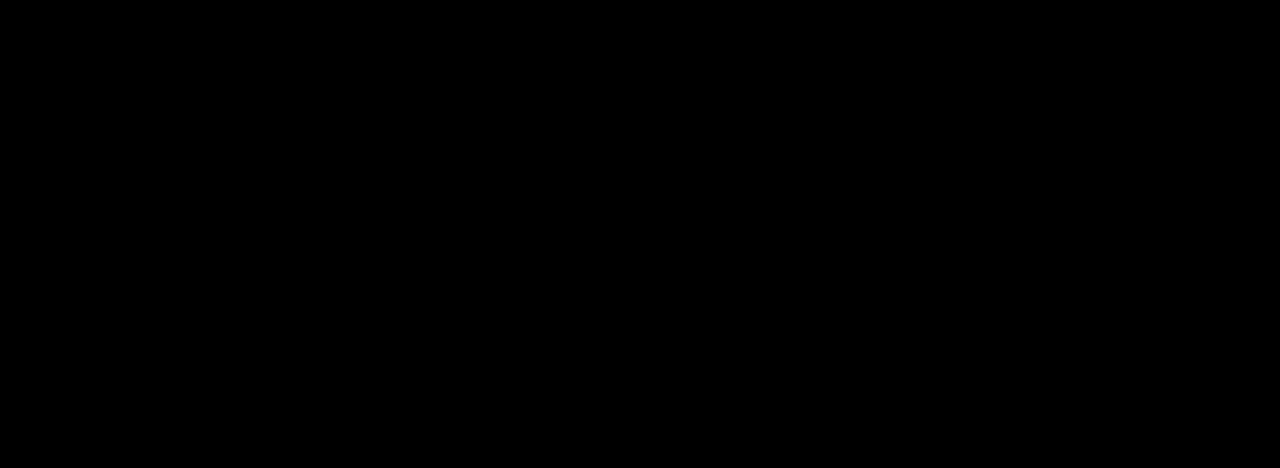
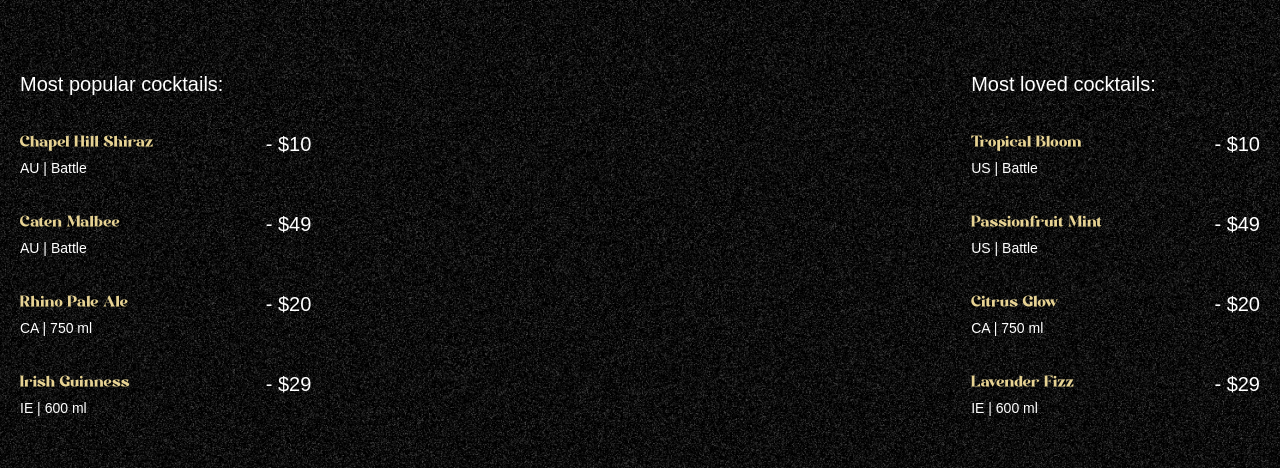
Before and after one commit to manoj160303/gsap_cocktail, a React (Vite) app: page / in a window 1280 px wide. Shown: the part 890-1358 px from the top of the page. Built offline with nearby package versions, Linux system fonts and the light colour scheme; a web font is replaced by a local one.

Commit message:
implemented cocktail  section

```diff
--- a/src/App.jsx
+++ b/src/App.jsx
@@ -2,12 +2,14 @@
 import { ScrollTrigger,SplitText } from "gsap/all"
 import Navbar from "./components/Navbar"
 import Hero from "./components/Hero"
+import Cocktails from "./components/Cocktails"
 gsap.registerPlugin(ScrollTrigger,SplitText)
 const App = () => {
   return (
     <main>
       <Navbar/>
       <Hero/>
+      <Cocktails/>
     </main>
   )
 }
--- /dev/null
+++ b/src/components/Cocktails.jsx
@@ -0,0 +1,61 @@
+import React from 'react'
+import { cocktailLists, mockTailLists } from '../../constants'
+import { useGSAP } from '@gsap/react'
+import gsap from 'gsap'
+
+const Cocktails = () => {
+    useGSAP(()=>{
+        const parallaxTimeline=gsap.timeline({
+            scrollTrigger:{
+                trigger:'#cocktails',
+                start:'top 30%',
+                end:'bottom 80%',
+                scrub:true
+            }
+        })
+        parallaxTimeline.from('#c-left-leaf',{
+            x:-100,y:100
+        })
+        parallaxTimeline.from('#c-right-leaf',{
+            x:100,y:100
+        })
+    })
+  return (
+    <section id='cocktails' className='noisy'>
+        <img src="/images/cocktail-left-leaf.png" alt="l-leaf" id='c-left-leaf'  />
+        <img src="/images/cocktail-right-leaf.png" alt="r-leaf" id='c-right-leaf'  />
+        <div className="list">
+            <div className="popular">
+                <h2>Most popular cocktails:</h2>
+                <ul>
+                    {cocktailLists.map(({name,country,detail,price})=>(
+                        <li key={name}>
+                            <div className=" md:me-28">
+                                <h3>{name}</h3>
+                                <p>{country} | {detail}</p>
+                            </div>
+                            <span>- {price}</span>
+                        </li>
+                    ))}
+                </ul>
+            </div>
+            <div className="loved">
+                <h2>Most loved cocktails:</h2>
+                <ul>
+                    {mockTailLists.map(({name,country,detail,price})=>(
+                        <li key={name}>
+                            <div className="me-28">
+                                <h3>{name}</h3>
+                                <p>{country} | {detail}</p>
+                            </div>
+                            <span>- {price}</span>
+                        </li>
+                    ))}
+                </ul>
+            </div>
+        </div>
+    </section>
+  )
+}
+
+export default Cocktails
--- a/src/index.css
+++ b/src/index.css
@@ -44,12 +44,10 @@
 }
 
 @utility radial-gradient {
-    background: radial-gradient(
-            circle at center,
+    background: radial-gradient(circle at center,
             #434343 0%,
             #000 50%,
-            transparent 100%
-    );
+            transparent 100%);
 }
 
 @utility masked-img {
@@ -136,16 +134,16 @@
         @apply w-full md:h-[80%] h-1/2 absolute bottom-0 left-0 md:object-contain object-bottom object-cover;
     }
 
-    #cocktails {
+   #cocktails {
         @apply relative min-h-dvh w-full overflow-hidden;
 
+        #c-right-leaf {
+            @apply absolute right-0 md:bottom-0 md:top-auto -top-20 md:w-fit w-1/3;
+        }
         #c-left-leaf {
             @apply absolute left-0 md:bottom-0 md:top-auto -top-20 md:w-fit w-1/3;
         }
 
-        #c-right-leaf {
-            @apply absolute right-0 md:bottom-0 md:top-auto -top-20 md:w-fit w-1/3;
-        }
 
         .list {
             @apply container mx-auto relative z-10 flex md:flex-row flex-col justify-between items-start gap-20 pt-40 2xl:px-0 px-5;
@@ -218,7 +216,7 @@
         .top-grid {
             @apply grid grid-cols-1 xl:grid-cols-12 gap-5 mb-5 md:px-0 px-5;
 
-            > div {
+            >div {
                 @apply rounded-3xl overflow-hidden h-72 relative;
             }
 
@@ -230,7 +228,7 @@
         .bottom-grid {
             @apply grid grid-cols-1 md:grid-cols-12 gap-5 md:px-0 px-5;
 
-            > div {
+            >div {
                 @apply rounded-3xl overflow-hidden h-72 relative;
             }
 
```
